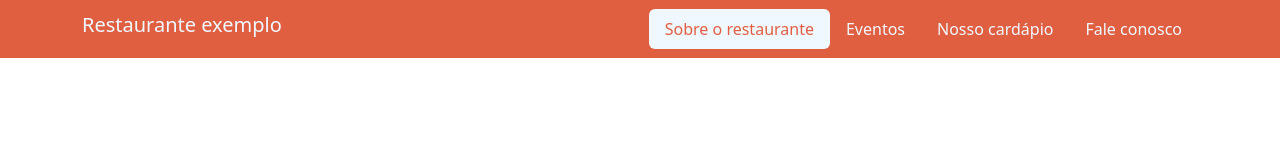
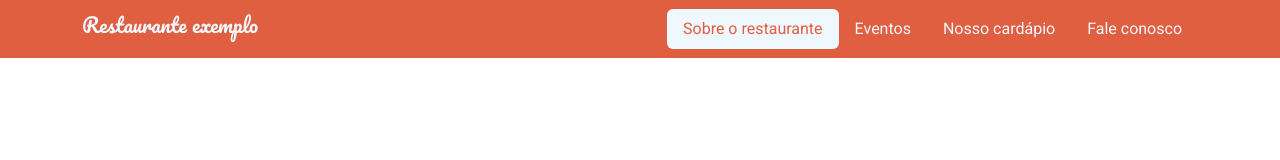
Before and after one commit to agtoliv/EBAC-M14-Projeto3, a plain HTML site: page index.html in a window 1280 px wide. Drawn offline with Linux system fonts and the light colour scheme.

Commit message:
style: add body and navbar-brand font

```diff
--- a/style.css
+++ b/style.css
@@ -1,3 +1,11 @@
+body{
+    font-family: Roboto, sans-serif;
+}
+
+.navbar-brand{
+    font-family: Pacifico, cursive;
+}
+
 .navbar{
     background-color: #e15f41;
 }
```
